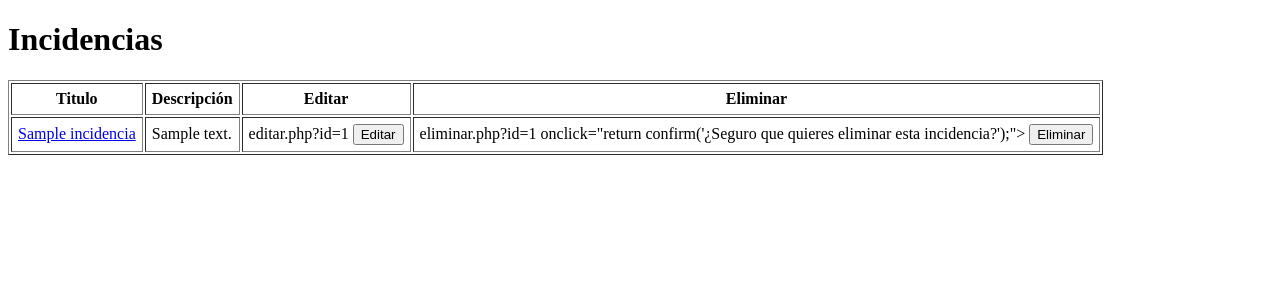
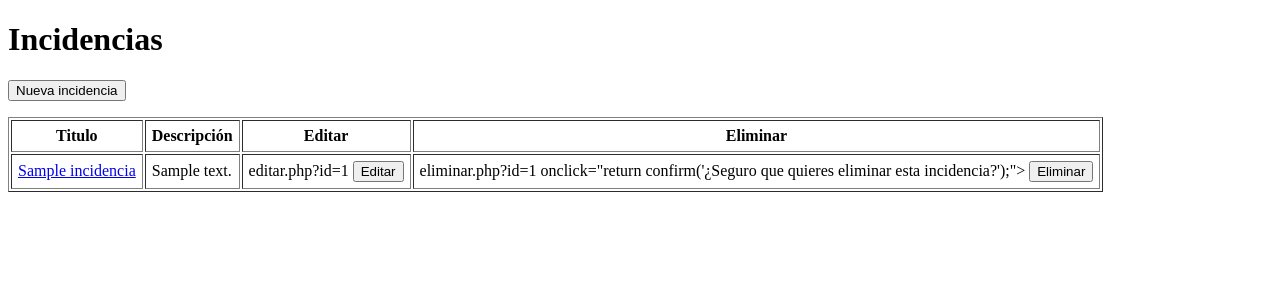
Before and after one commit to WalidArangoya/AulaFix-Grupo1, a PHP site: page /git/index.php in a window 1280 px wide. Shown: the top 300 px of the page. Run offline with PHP 8.4, Linux system fonts and the light colour scheme; the visitor is signed in with stand-in values (Sample User, id 1); tables that the repository leaves empty hold one stand-in row (values such as "Sample post").

Commit message:
Prueba Ale Index actualizado con boton de añadir nueva incidencia - Juli

```diff
--- a/conexion.php
+++ b/conexion.php
@@ -3,7 +3,7 @@ mysqli_report(MYSQLI_REPORT_ERROR | MYSQLI_REPORT_STRICT);
 try {
 $host = 'localhost';
 $user = 'root';
-$pass = 'admin';
+$pass = 'root';
 $db = 'aulafix';
 $cn = new mysqli($host, $user, $pass, $db);
 $cn->set_charset('utf8mb4');
--- a/index.php
+++ b/index.php
@@ -29,14 +29,24 @@ $logueado = isset($_SESSION['usuario']);
 <body>
 
     <h1>Incidencias</h1>
+    <?php if ($logueado): ?>
+        <p>
+            <a href="nueva.php">
+                <button type="button">Nueva incidencia</button>
+            </a>
+        </p>
+
+    <?php endif; ?>
 
     <table border="1" cellpadding="6">
+
         <tr>
             <th>Titulo</th>
             <th>Descripción</th>
 
 
             <?php if ($logueado): ?>
+
                 <th>Editar</th>
                 <th>Eliminar</th>
             <?php endif; ?>
@@ -44,7 +54,9 @@ $logueado = isset($_SESSION['usuario']);
 
         <?php while ($r = $res->fetch_assoc()): ?>
             <tr>
-                <td><a href="detalle.php" id="<?= $r['id']?>"><?= htmlspecialchars($r['titulo'], ENT_QUOTES, 'UTF-8')?></a></td>
+                <td><a href="detalle.php"
+                        id="<?= $r['id'] ?>"><?= htmlspecialchars($r['titulo'], ENT_QUOTES, 'UTF-8') ?></a>
+                </td>
                 <td><?= htmlspecialchars($r['descripcion'], ENT_QUOTES, 'UTF-8') ?></td>
 
                 <?php if ($logueado): ?>
```
